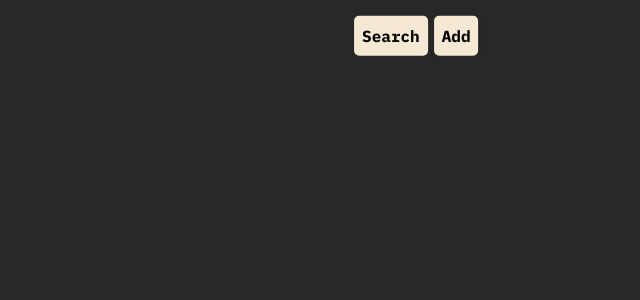
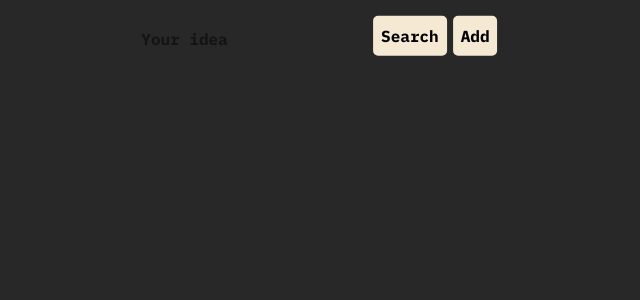
Before and after one commit to omegareeeee/Spark, a React (Vite) app in the folder frontend/: page / in a window 1280 px wide. Shown: the top 300 px of the page, without its empty margins (323-963 px from the left). Built offline with nearby package versions, Linux system fonts and the light colour scheme.

Commit message:
style: work on style search component

```diff
--- a/frontend/src/components/SearchComp.tsx
+++ b/frontend/src/components/SearchComp.tsx
@@ -5,8 +5,10 @@ const SearchComp = () => {
     const [query, setQuery] = useState<string>("");
 
     return (
-        <div>
+        <div className="flex gap-[1rem]">
             <input
+                className="focus:outline-none p-[.5em] font-bold border-[.2em] rounded-[.5em] border-dark_15"
+                placeholder="Your idea"
                 value={query}
                 onChange={(e) => setQuery(e.target.value)}
             />
```
